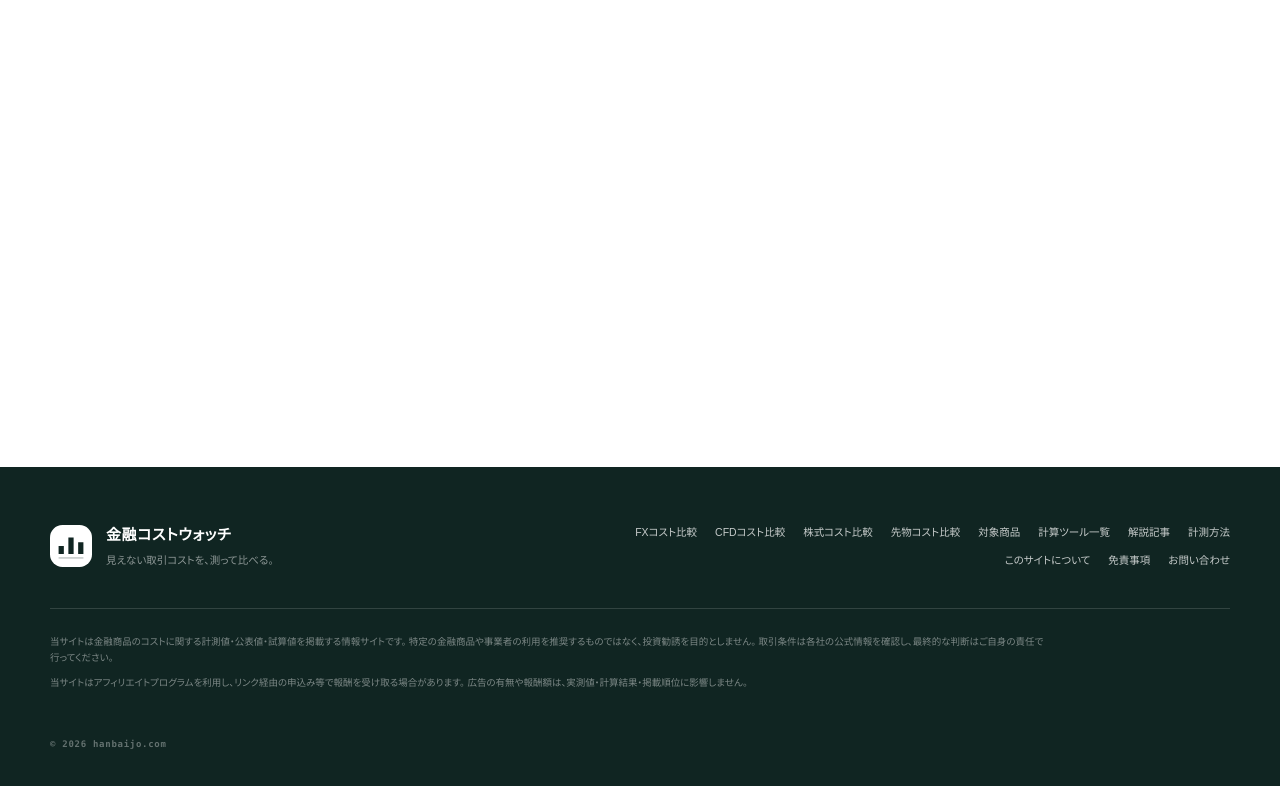
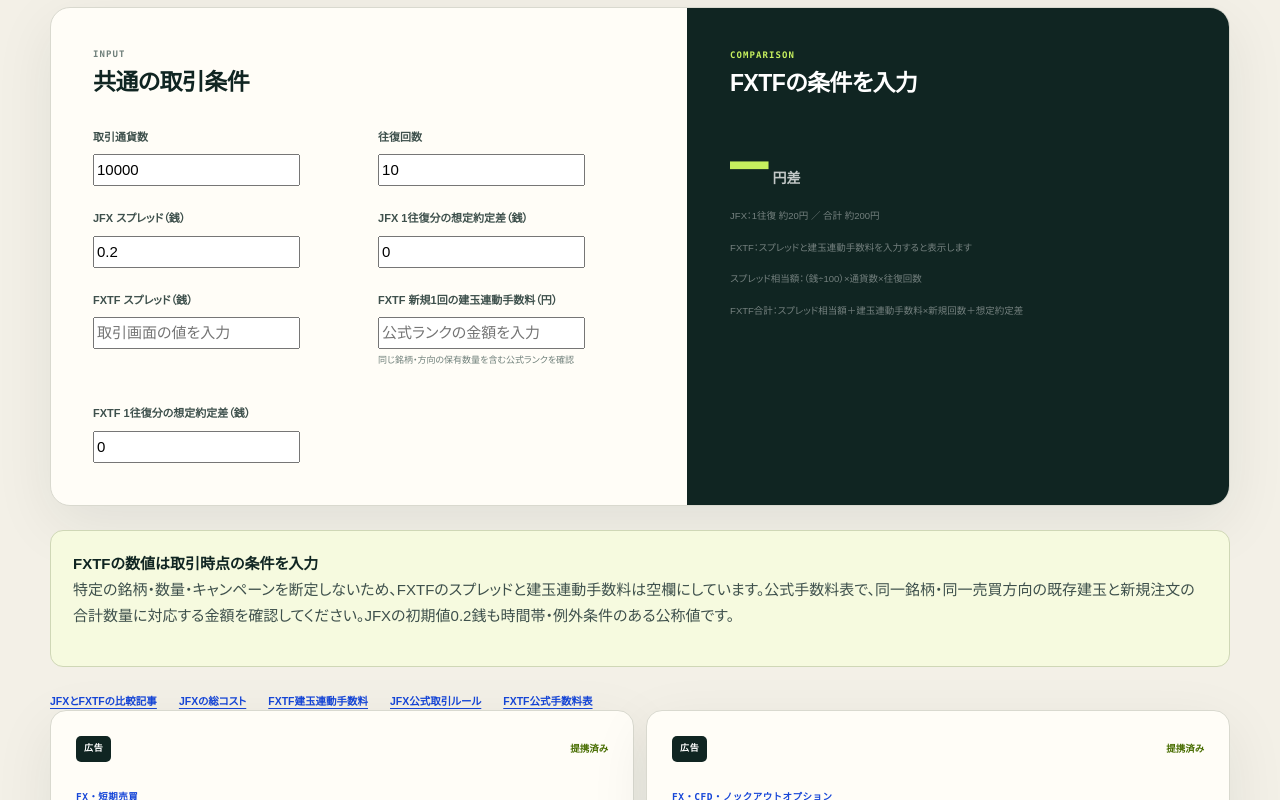
Before and after one commit to mrok18/hanbaijo, a Next.js app: page /tools/jfx-fxtf-cost-comparison in a window 1280 px wide. Before the commit this address had no page. Shown: the part 520-1320 px from the top of the page. Built offline with nearby package versions, Linux system fonts and the light colour scheme.

Commit message:
Add JFX and FXTF cost comparison tool

```diff
--- a/app/articles/jfx-vs-fxtf/page.tsx
+++ b/app/articles/jfx-vs-fxtf/page.tsx
@@ -65,6 +65,7 @@
     </ul><p>比較条件は2026年9月8日に各社公式ページで確認しました。本記事は公開情報のみを整理し、FXTFの取引ツールからレートを取得・保存・再配信していません。取引条件は変更されるため、申込・発注前に最新情報を確認してください。</p></section>
 
     <p className="affiliate-disclosure">FXは元本および利益が保証されず、預けた証拠金を上回る損失が生じる場合があります。契約締結前交付書面を確認してください。</p>
+    <p><Link href="/tools/jfx-fxtf-cost-comparison">JFX・FXTFの総コストを同条件で計算する →</Link></p>
     <p><Link href="/fx/jfx">JFXの取引条件を見る →</Link></p>
     <p><Link href="/fx/fxtf">FXTFの取引条件を見る →</Link></p>
     <p><Link href="/articles/jfx-mt5-tradingview-matrix-trader">JFXの3つのツールを比較する →</Link></p>
--- a/app/fx/fxtf/page.tsx
+++ b/app/fx/fxtf/page.tsx
@@ -72,6 +72,7 @@
         <h2>FXTFを選ぶ前の計算ガイド</h2>
         <div className="provider-directory comparison-guide-directory">
           <Link href="/articles/jfx-vs-fxtf"><span>PROVIDER COMPARE</span><h3>JFXとFXTFを比較</h3><p>スキャルピング、MT4・EA、手数料を比較</p><b>記事を読む →</b></Link>
+          <Link href="/tools/jfx-fxtf-cost-comparison"><span>COST CALCULATOR</span><h3>JFX・FXTFを同条件で計算</h3><p>スプレッドと建玉連動手数料を円換算</p><b>計算する →</b></Link>
           <Link href="/articles/fxtf-account-opening-flow"><span>START GUIDE</span><h3>口座開設と必要書類</h3><p>スマホ確認・メール・郵送の提出方法</p><b>記事を読む →</b></Link>
           <Link href="/articles/fxtf-position-fee-calculation"><span>POSITION FEE</span><h3>建玉連動手数料の計算</h3><p>保有数量を含めるランク判定を確認</p><b>記事を読む →</b></Link>
           <Link href="/articles/fxtf-losscut-50-100"><span>LOSS CUT</span><h3>50％・100％の違い</h3><p>GXとMT4の判定条件を比較</p><b>記事を読む →</b></Link>
--- a/app/fx/jfx/page.tsx
+++ b/app/fx/jfx/page.tsx
@@ -34,6 +34,7 @@
     { href: '/articles/jfx-lot-trade-unit', title: 'JFXの1Lotと通貨数の例外', description: '基本1,000通貨と6通貨ペアの1万通貨を分け、損益とスプレッド相当額を計算します。' },
     { href: '/articles/jfx-losscut-margin-shortage', title: 'JFXのロスカットと不足金', description: '有効証拠金と必要証拠金の基準、判定間隔、急変時に不足金が残る場合を整理します。' },
     { href: '/articles/jfx-scalping-spread-cost', title: 'JFXの時間帯別スプレッドを計算', description: '米ドル/円0.2銭と早朝5.9銭を、取引数量と回数から円コストへ換算します。' },
+    { href: '/tools/jfx-fxtf-cost-comparison', title: 'JFX・FXTFの総コストを比較計算', description: 'スプレッド、建玉連動手数料、想定約定差を同じ数量・回数で円換算します。' },
     { href: '/articles/fx-spread-cost', title: 'スプレッドを円に直す方法', description: '銭・pips表示を実際の取引数量に応じた円の負担へ直します。' },
     { href: '/articles/fx-spread-time', title: 'スプレッドが広がりやすい時間帯', description: '早朝、経済指標、急変時に広告表示から外れる理由を整理します。' },
   ];
@@ -77,6 +78,7 @@
       articles: pick([
         '/articles/jfx-fees-total-cost',
         '/articles/jfx-scalping-spread-cost',
+        '/tools/jfx-fxtf-cost-comparison',
         '/articles/jfx-swap-transfer-tax',
         '/articles/fx-spread-cost',
         '/articles/fx-spread-time',
--- a/app/sitemap.ts
+++ b/app/sitemap.ts
@@ -31,7 +31,7 @@
   ];
   return [
     { url: base, changeFrequency: 'hourly', priority: 1 },
-    ...['fx', 'cfd', 'stocks', 'futures', 'markets', 'tools', 'tools/cost-calculator', 'tools/jfx-scalping-cost-calculator', 'tools/fx-vps-cost-calculator', 'tools/nikkei225-margin-buffer-calculator', 'tools/nikkei225-position-size-calculator', 'tools/trading-break-even-calculator', 'tools/fx-swap-break-even-calculator', 'tools/cfd-margin-calculator', 'tools/fx-position-size-calculator', 'tools/fx-pip-value-calculator', 'tools/risk-reward-calculator', 'tools/us-stock-fx-profit-calculator', 'tools/matsui-fx-spread-calculator', 'tools/matsui-fx-margin-calculator', 'tools/matsui-us-stock-cost-calculator', 'tools/matsui-futures-cost-calculator', 'tools/matsui-box-rate-calculator', 'articles', 'method', 'about', 'disclaimer', 'contact'].map((p) => ({
+    ...['fx', 'cfd', 'stocks', 'futures', 'markets', 'tools', 'tools/cost-calculator', 'tools/jfx-scalping-cost-calculator', 'tools/jfx-fxtf-cost-comparison', 'tools/fx-vps-cost-calculator', 'tools/nikkei225-margin-buffer-calculator', 'tools/nikkei225-position-size-calculator', 'tools/trading-break-even-calculator', 'tools/fx-swap-break-even-calculator', 'tools/cfd-margin-calculator', 'tools/fx-position-size-calculator', 'tools/fx-pip-value-calculator', 'tools/risk-reward-calculator', 'tools/us-stock-fx-profit-calculator', 'tools/matsui-fx-spread-calculator', 'tools/matsui-fx-margin-calculator', 'tools/matsui-us-stock-cost-calculator', 'tools/matsui-futures-cost-calculator', 'tools/matsui-box-rate-calculator', 'articles', 'method', 'about', 'disclaimer', 'contact'].map((p) => ({
       url: `${base}/${p}`, changeFrequency: 'monthly' as const, priority: 0.6,
     })),
     ...POSTS.map((p) => ({
--- /dev/null
+++ b/app/tools/jfx-fxtf-cost-comparison/JfxFxtfCostCalculator.tsx
@@ -0,0 +1,83 @@
+'use client';
+
+import Link from 'next/link';
+import { useMemo, useState } from 'react';
+import AffiliateOfferCard from '@/components/AffiliateOfferCard';
+import { AFFILIATE_OFFERS } from '@/lib/affiliates';
+
+function positive(value: number) {
+  return Number.isFinite(value) ? Math.max(0, value) : 0;
+}
+
+export default function JfxFxtfCostCalculator() {
+  const [units, setUnits] = useState(10000);
+  const [roundTrips, setRoundTrips] = useState(10);
+  const [jfxSpread, setJfxSpread] = useState(0.2);
+  const [jfxSlippage, setJfxSlippage] = useState(0);
+  const [fxtfSpread, setFxtfSpread] = useState<number | ''>('');
+  const [fxtfOpeningFee, setFxtfOpeningFee] = useState<number | ''>('');
+  const [fxtfSlippage, setFxtfSlippage] = useState(0);
+  const yen = new Intl.NumberFormat('ja-JP', { maximumFractionDigits: 2 });
+  const fxtfReady = fxtfSpread !== '' && fxtfOpeningFee !== '';
+
+  const result = useMemo(() => {
+    const quantity = positive(units);
+    const trades = positive(roundTrips);
+    const jfxPerTrade = (positive(jfxSpread) + positive(jfxSlippage)) / 100 * quantity;
+    const fxtfPerTrade = (positive(Number(fxtfSpread)) + positive(fxtfSlippage)) / 100 * quantity + positive(Number(fxtfOpeningFee));
+    const jfxTotal = jfxPerTrade * trades;
+    const fxtfTotal = fxtfPerTrade * trades;
+    const difference = Math.abs(jfxTotal - fxtfTotal);
+    const lower = jfxTotal === fxtfTotal ? '同額' : jfxTotal < fxtfTotal ? 'JFX' : 'FXTF';
+    return { jfxPerTrade, fxtfPerTrade, jfxTotal, fxtfTotal, difference, lower };
+  }, [units, roundTrips, jfxSpread, jfxSlippage, fxtfSpread, fxtfOpeningFee, fxtfSlippage]);
+
+  return <div className="calculator-page">
+    <header className="calculator-intro">
+      <p className="page-kicker">JFX VS FXTF COST CALCULATOR</p>
+      <h1>同じ通貨数・回数で、<br /><em>2社の総コストを比較。</em></h1>
+      <p className="lede">JFXのスプレッドと、FXTFのスプレッド＋建玉連動手数料を円換算します。実際の取引画面で確認した数値を入力できるため、キャンペーン条件や時間帯が変わっても同じ式で比較できます。</p>
+      <div className="calculator-proof"><span>1,000通貨から対応</span><span>建玉連動手数料を分離</span><span>想定約定差を加算</span><span>入力内容は保存しません</span></div>
+    </header>
+
+    <div className="calculator-shell"><div className="calculator-grid">
+      <section className="calculator-inputs">
+        <div className="calculator-panel-head"><div><span>INPUT</span><h2>共通の取引条件</h2></div></div>
+        <div className="field-grid">
+          <label><span>取引通貨数</span><input type="number" min="0" step="1000" value={units} onChange={e => setUnits(Number(e.target.value))} /></label>
+          <label><span>往復回数</span><input type="number" min="0" step="1" value={roundTrips} onChange={e => setRoundTrips(Number(e.target.value))} /></label>
+          <label><span>JFX スプレッド（銭）</span><input type="number" min="0" step="0.1" value={jfxSpread} onChange={e => setJfxSpread(Number(e.target.value))} /></label>
+          <label><span>JFX 1往復分の想定約定差（銭）</span><input type="number" min="0" step="0.1" value={jfxSlippage} onChange={e => setJfxSlippage(Number(e.target.value))} /></label>
+          <label><span>FXTF スプレッド（銭）</span><input type="number" min="0" step="0.1" placeholder="取引画面の値を入力" value={fxtfSpread} onChange={e => setFxtfSpread(e.target.value === '' ? '' : Number(e.target.value))} /></label>
+          <label><span>FXTF 新規1回の建玉連動手数料（円）</span><input type="number" min="0" step="1" placeholder="公式ランクの金額を入力" value={fxtfOpeningFee} onChange={e => setFxtfOpeningFee(e.target.value === '' ? '' : Number(e.target.value))} /><small>同じ銘柄・方向の保有数量を含む公式ランクを確認</small></label>
+          <label><span>FXTF 1往復分の想定約定差（銭）</span><input type="number" min="0" step="0.1" value={fxtfSlippage} onChange={e => setFxtfSlippage(Number(e.target.value))} /></label>
+        </div>
+      </section>
+
+      <section className="calculator-result">
+        <div className="result-head"><span>COMPARISON</span><h2>{!fxtfReady ? 'FXTFの条件を入力' : result.lower === '同額' ? '入力条件では同額' : `${result.lower}が低コスト`}</h2></div>
+        <div className="total-cost"><strong>{fxtfReady ? yen.format(result.difference) : '—'}</strong><span>円差</span></div>
+        <p>JFX：1往復 約{yen.format(result.jfxPerTrade)}円 ／ 合計 約{yen.format(result.jfxTotal)}円</p>
+        <p>{fxtfReady ? `FXTF：1往復 約${yen.format(result.fxtfPerTrade)}円 ／ 合計 約${yen.format(result.fxtfTotal)}円` : 'FXTF：スプレッドと建玉連動手数料を入力すると表示します'}</p>
+        <p>スプレッド相当額：（銭÷100）×通貨数×往復回数</p>
+        <p>FXTF合計：スプレッド相当額＋建玉連動手数料×新規回数＋想定約定差</p>
+      </section>
+    </div></div>
+
+    <div className="callout"><strong>FXTFの数値は取引時点の条件を入力</strong><p>特定の銘柄・数量・キャンペーンを断定しないため、FXTFのスプレッドと建玉連動手数料は空欄にしています。公式手数料表で、同一銘柄・同一売買方向の既存建玉と新規注文の合計数量に対応する金額を確認してください。JFXの初期値0.2銭も時間帯・例外条件のある公称値です。</p></div>
+
+    <nav className="calculator-proof" aria-label="計算根拠と関連記事">
+      <Link href="/articles/jfx-vs-fxtf">JFXとFXTFの比較記事</Link>
+      <Link href="/articles/jfx-fees-total-cost">JFXの総コスト</Link>
+      <Link href="/articles/fxtf-position-fee-calculation">FXTF建玉連動手数料</Link>
+      <a href="https://www.jfx.co.jp/trading_rule/" target="_blank" rel="noopener noreferrer">JFX公式取引ルール</a>
+      <a href="https://www.fxtrade.co.jp/positionfee/" target="_blank" rel="noopener noreferrer">FXTF公式手数料表</a>
+    </nav>
+
+    <section className="affiliate-grid" aria-label="JFXとFXTFの広告">
+      <AffiliateOfferCard offer={AFFILIATE_OFFERS.jfx} />
+      <AffiliateOfferCard offer={AFFILIATE_OFFERS.fxtf} />
+    </section>
+    <p className="affiliate-disclosure">上記はA8.netの提携広告です。申込み後に所定条件を満たすと当サイトが報酬を受け取る場合があります。広告報酬は入力値・計算式・比較結果には影響しません。FXは元本や利益が保証されず、証拠金を上回る損失が生じる場合があります。</p>
+  </div>;
+}
--- /dev/null
+++ b/app/tools/jfx-fxtf-cost-comparison/page.tsx
@@ -0,0 +1,24 @@
+import JfxFxtfCostCalculator from './JfxFxtfCostCalculator';
+
+export const metadata = {
+  title: 'JFX・FXTFコスト比較計算機｜スプレッドと建玉連動手数料',
+  description: '取引数量と往復回数をそろえ、JFXのスプレッドとFXTFのスプレッド・建玉連動手数料・想定約定差を円換算して比較します。',
+};
+
+export default function Page() {
+  const jsonLd = {
+    '@context': 'https://schema.org',
+    '@type': 'WebApplication',
+    name: 'JFX・FXTFコスト比較計算機',
+    url: 'https://hanbaijo.com/tools/jfx-fxtf-cost-comparison',
+    applicationCategory: 'FinanceApplication',
+    operatingSystem: 'Web',
+    offers: { '@type': 'Offer', price: '0', priceCurrency: 'JPY' },
+    description: metadata.description,
+  };
+
+  return <>
+    <script type="application/ld+json" dangerouslySetInnerHTML={{ __html: JSON.stringify(jsonLd).replace(/</g, '\\u003c') }} />
+    <JfxFxtfCostCalculator />
+  </>;
+}
--- a/app/tools/page.tsx
+++ b/app/tools/page.tsx
@@ -6,6 +6,7 @@
 };
 
 const tools = [
+  { href: '/tools/jfx-fxtf-cost-comparison', tag: 'FX / PROVIDER COMPARE', title: 'JFX・FXTFコスト比較計算機', description: '同じ数量・往復回数で、スプレッド、想定約定差、FXTFの建玉連動手数料を円換算して比較します。', scope: '2社の総コストを比較' },
   { href: '/tools/fx-vps-cost-calculator', tag: 'FX AUTO TRADING', title: 'FX自動売買 VPSコスト計算機', description: 'VPS本体、RDSライセンス、取引回数から月額・年額・1往復あたりのインフラ費を計算します。', scope: 'VPSと自宅PCを比較' },
   { href: '/tools/jfx-scalping-cost-calculator', tag: 'FX / JFX', title: 'JFX短期売買コスト計算機', description: '米ドル/円の時間帯別スプレッド、数量、往復回数、想定スリッページから累積コストを計算します。', scope: '0.2銭・早朝5.9銭' },
   { href: '/tools/nikkei225-position-size-calculator', tag: 'FUTURES RISK', title: '日経225先物 適正枚数計算機', description: '口座資金、許容リスク率、損切り幅、必要証拠金から、先物の最大枚数を整数で逆算します。', scope: '損失上限から枚数を逆算' },
@@ -27,7 +28,7 @@
 
 export default function Page() {
   return <div className="fx-page">
-    <section className="fx-hero"><div><p className="page-kicker">FINANCIAL COST TOOLKIT</p><h1>取引条件を、<br /><em>円の負担へ。</em></h1><p className="lede">広告の見出しだけでは分からないコストを、取引金額・数量・保有条件に合わせて試算します。入力値はブラウザ内で計算され、サーバーへ保存しません。</p><div className="hero-actions"><Link className="button primary" href="/tools/cost-calculator">汎用計算機を開く</Link><Link className="button secondary" href="/method">算出方法を確認</Link></div></div><aside className="fx-status-panel"><span>TOOL STATUS</span><strong>17種類を公開中</strong><p>汎用計算に加え、公式の取引単位・料金体系を反映したサービス別計算機を順次追加しています。</p><dl><div><dt>対象</dt><dd>FX・CFD・株・先物</dd></div><div><dt>入力保存</dt><dd>なし</dd></div><div><dt>利用料</dt><dd>無料</dd></div></dl></aside></section>
+    <section className="fx-hero"><div><p className="page-kicker">FINANCIAL COST TOOLKIT</p><h1>取引条件を、<br /><em>円の負担へ。</em></h1><p className="lede">広告の見出しだけでは分からないコストを、取引金額・数量・保有条件に合わせて試算します。入力値はブラウザ内で計算され、サーバーへ保存しません。</p><div className="hero-actions"><Link className="button primary" href="/tools/cost-calculator">汎用計算機を開く</Link><Link className="button secondary" href="/method">算出方法を確認</Link></div></div><aside className="fx-status-panel"><span>TOOL STATUS</span><strong>18種類を公開中</strong><p>汎用計算に加え、公式の取引単位・料金体系を反映したサービス別計算機を順次追加しています。</p><dl><div><dt>対象</dt><dd>FX・CFD・株・先物</dd></div><div><dt>入力保存</dt><dd>なし</dd></div><div><dt>利用料</dt><dd>無料</dd></div></dl></aside></section>
 
     <section className="fx-section"><div className="section-heading"><div><p className="section-index">01 / CALCULATORS</p><h2>目的から計算機を選ぶ</h2><p>商品横断の概算と、サービス固有条件の計算を分けています。</p></div></div><div className="affiliate-grid">{tools.map((tool, index) => <article className="affiliate-card" key={tool.href}><div className="affiliate-card-head"><span>TOOL {String(index + 1).padStart(2, '0')}</span><b>{tool.scope}</b></div><p className="affiliate-category">{tool.tag}</p><h3>{tool.title}</h3><p>{tool.description}</p><Link href={tool.href}>計算する →</Link></article>)}</div></section>
 
```
